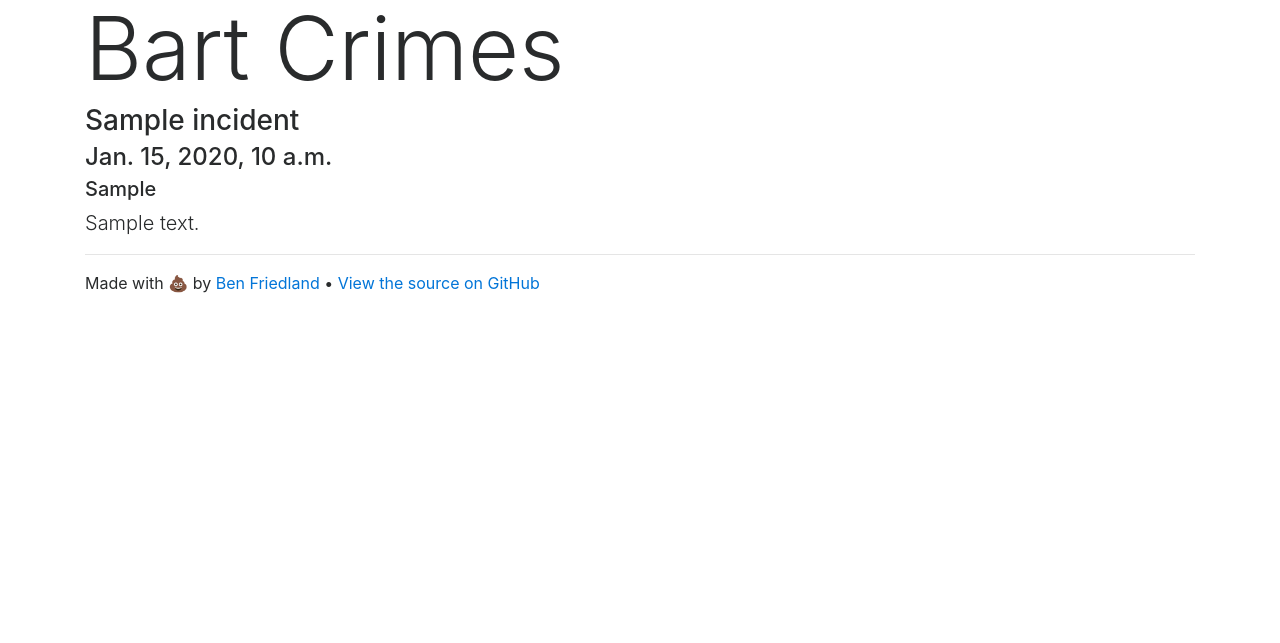
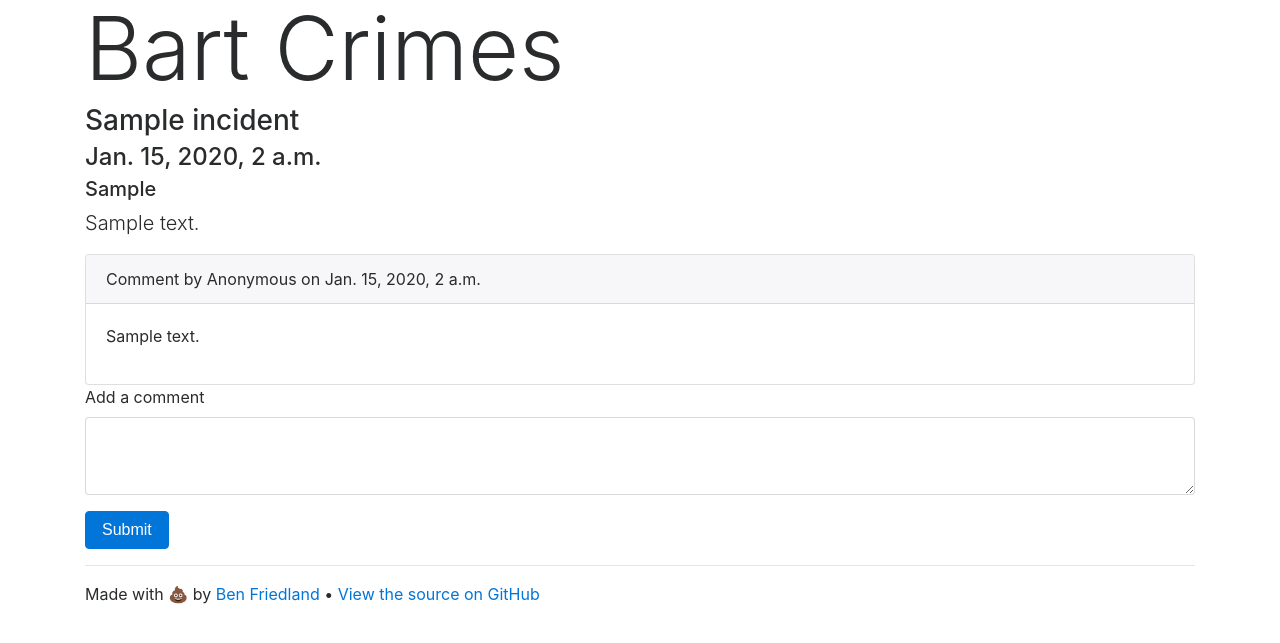
Before and after one commit to ben174/bart-crime, a Django app: page /incident/1/ in a window 1280 px wide. Shown: the top 643 px of the page. Run offline with Django 3.2, Linux system fonts and the light colour scheme; tables that the repository leaves empty hold one stand-in row (values such as "Sample post"); some libraries are stand-ins or nearby versions.

Commit message:
Add comments

```diff
--- a/crime/urls.py
+++ b/crime/urls.py
@@ -22,7 +22,7 @@
     url(r'^admin/', admin.site.urls),
     url(r'^report/', views.report_webhook),
     url(r'^about/', views.about),
-    url(r'^incident/(?P<incident_id>[0-9]+)/', views.incident),
+    url(r'^incident/(?P<incident_id>[0-9]+)/', views.incident, name='incident'),
     url(r'^date/(?P<year>[0-9]{4})-(?P<month>[0-9]{2})-(?P<day>[0-9]{2})/', views.date),
     url(r'^scrape/', views.do_scrape),
     url(r'^$', views.home),
--- a/reports/models.py
+++ b/reports/models.py
@@ -3,8 +3,10 @@
 import datetime
 import re
 
+from bs4 import BeautifulSoup
+from django.contrib.auth.models import User
 from django.db import models
-from bs4 import BeautifulSoup
+import pytz
 
 
 class Report(models.Model):
@@ -34,6 +36,8 @@
                 body = '\r\n'.join(body.split('\r\n')[1:])
                 incident_dt = datetime.datetime(year, month, day, hour, minute)
                 incident_date = datetime.date(year, month, day)
+                pytz.timezone('America/Los_Angeles').localize(incident_dt)
+                pytz.timezone('America/Los_Angeles').localize(incident_date)
 
             if ' - ' in title:
                 title_split = title.split(' - ')
@@ -90,3 +94,10 @@
             return 'cutlery'
     def __unicode__(self):
         return self.title
+
+
+class Comment(models.Model):
+    user = models.ForeignKey(User, null=True, blank=True)
+    created_dt = models.DateTimeField(auto_now_add=True)
+    incident = models.ForeignKey(Incident)
+    text = models.TextField()
--- a/reports/views.py
+++ b/reports/views.py
@@ -3,10 +3,10 @@
 import datetime
 
 from crime import settings
-from reports.models import Report, Incident
+from reports.models import Report, Incident, Comment
 from reports import scraper
 
-from django.shortcuts import render, get_object_or_404
+from django.shortcuts import render, redirect, get_object_or_404
 
 from django.views.decorators.csrf import csrf_exempt
 
@@ -64,4 +64,7 @@
 
 def incident(request, incident_id):
     incident = get_object_or_404(Incident, pk=incident_id)
+    if request.method == 'POST':
+        Comment.objects.create(incident=incident, text=request.POST.get('comment'))
+        return redirect('incident', incident_id=incident_id)
     return render(request, 'incident.html', {'incident': incident})
--- a/templates/home.html
+++ b/templates/home.html
@@ -44,6 +44,7 @@
           {{ incident.incident_dt|date:"g:m A" }}
         </h6>
         <p class="card-text">{{ incident.body }}</p>
+        <a href="/incident/{{ incident.id }}" class="card-link">{% if incident.comment_set.all|length > 0 %}{{ incident.comment_set.all|length }} comment(s){% else %}add a comment{% endif %}</a>
         <a href="/incident/{{ incident.id }}" class="card-link">permalink</a>
       </div>
       <div class="card-footer text-muted" style="background-color: #e6f6ff">
--- a/templates/incident.html
+++ b/templates/incident.html
@@ -7,4 +7,26 @@
 {% endif %}
 <h5>{{ incident.location }}</h5>
 <p class="lead">{{ incident.body }}</p>
+{% for comment in incident.comment_set.all %}
+
+<div class="card">
+  <div class="card-header">
+    Comment by Anonymous on {{ comment.created_dt }}
+  </div>
+  <div class="card-block">
+    <blockquote class="card-blockquote">
+      <p>{{ comment.text }}</p>
+    </blockquote>
+  </div>
+</div>
+{% endfor %}
+
+<form method="post">
+  {% csrf_token %}
+  <div class="form-group">
+    <label for="comment">Add a comment</label>
+    <textarea class="form-control" name="comment" id="comment" rows="3"></textarea>
+  </div>
+  <button type="submit" class="btn btn-primary">Submit</button>
+</form>
 {% endblock %}
```
Also changed, not shown: crime/settings.py (+5 -3 lines), reports/migrations/0007_comment.py (added).
